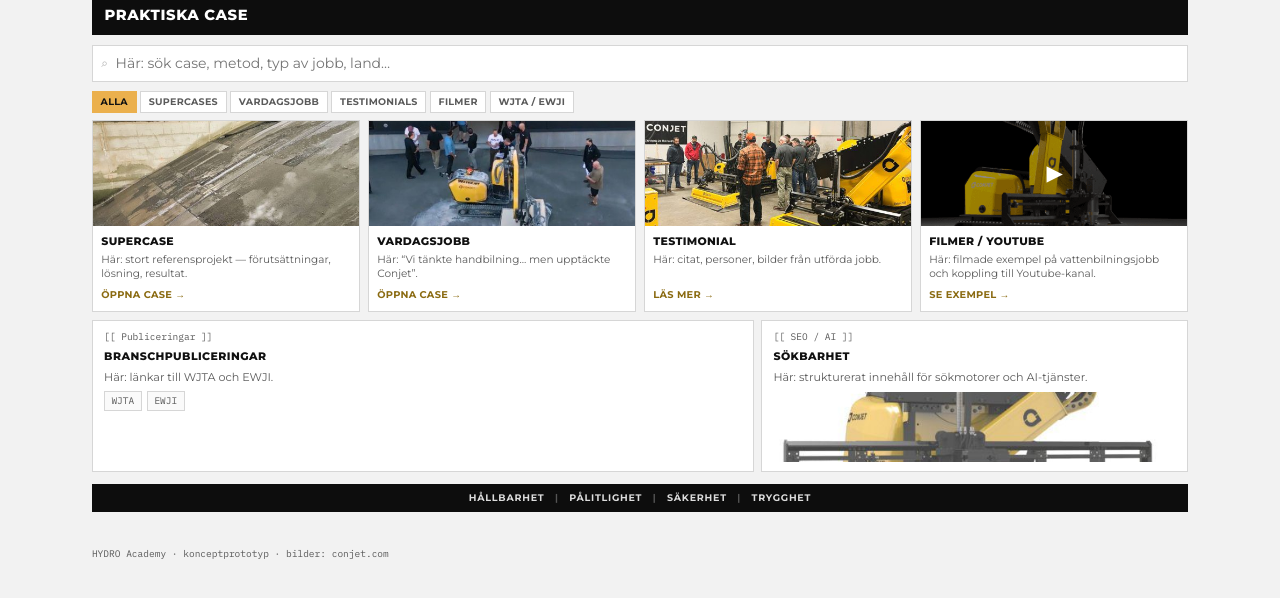
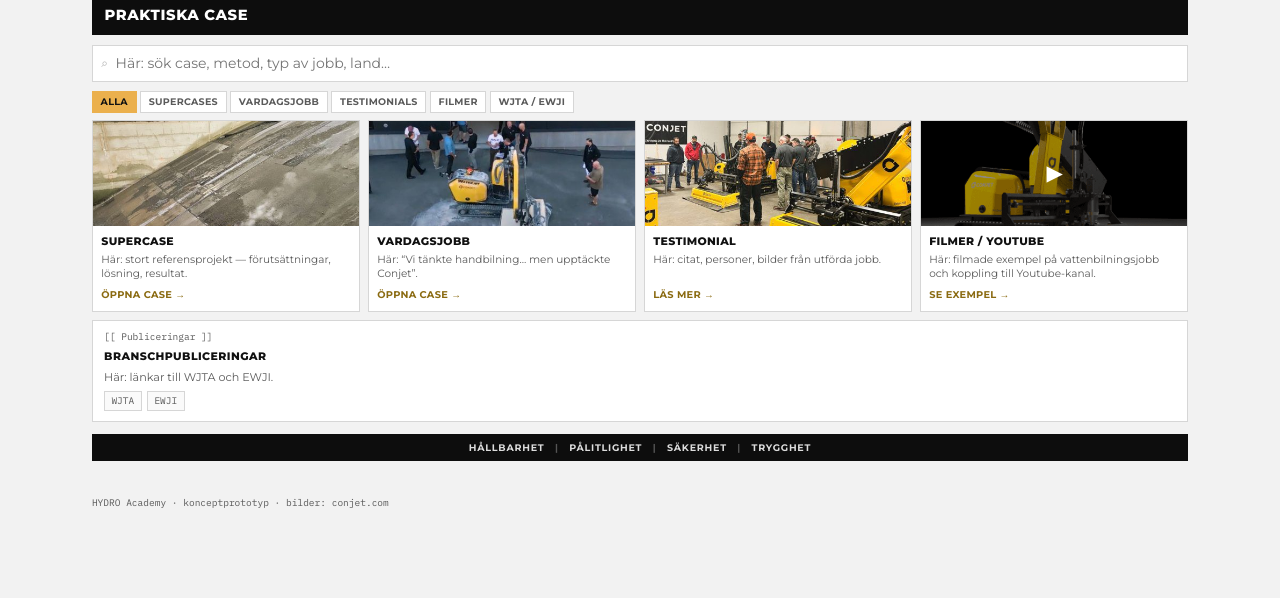
Before and after one commit to SolVikstrom/HydroAcademy, a plain HTML site: page praktiken.html in a window 1280 px wide. Shown: the part 80-678 px from the top of the page. Drawn offline with Linux system fonts and the light colour scheme.

Commit message:
Remove redundant searchability panel from Praktiska case.

```diff
--- a/praktiken.html
+++ b/praktiken.html
@@ -99,23 +99,13 @@
       </div>
     </div>
 
-    <div class="grid grid-2" style="margin-top:0.55rem">
-      <div class="panel">
+    <div class="panel" style="margin-top:0.55rem">
       <span class="placeholder-label">[[ Publiceringar ]]</span>
       <h2>Branschpubliceringar</h2>
       <p class="hint">Här: länkar till WJTA och EWJI.</p>
       <div class="row" style="margin-top:0.4rem">
         <span class="chip">WJTA</span>
         <span class="chip">EWJI</span>
-        </div>
-      </div>
-      <div class="panel">
-        <span class="placeholder-label">[[ SEO / AI ]]</span>
-        <h2>Sökbarhet</h2>
-        <p class="hint">Här: strukturerat innehåll för sökmotorer och AI-tjänster.</p>
-        <div class="media-block" style="height:5rem">
-          <img src="images/feedbeam.jpg" alt="">
-        </div>
       </div>
     </div>
 
```
Lines whose indentation alone changed are shown as unchanged.
